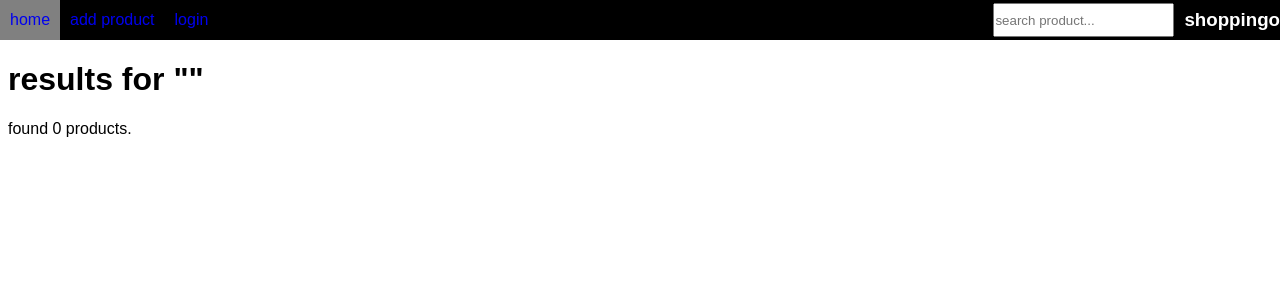
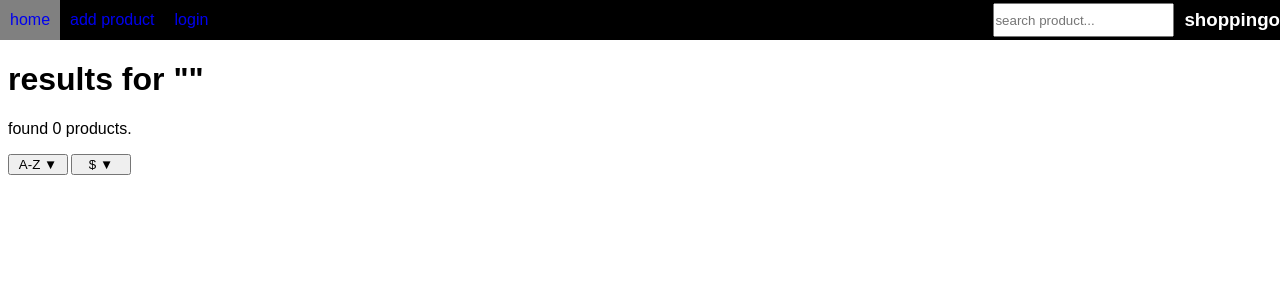
Before and after one commit to dominik74/eshop, a React (Vite) app: page /search in a window 1280 px wide. Shown: the top 300 px of the page. Built offline with nearby package versions, Linux system fonts and the light colour scheme.

Commit message:
add sorting panel

```diff
--- a/src/components/ProductList.tsx
+++ b/src/components/ProductList.tsx
@@ -1,14 +1,48 @@
 import { Link } from 'react-router-dom';
 import s from '../less/product_list.module.less';
 import type { Product } from '../types/Product';
+import { useState } from 'react';
 
 interface Props {
     products: Product[];
+    setProducts: React.Dispatch<React.SetStateAction<Product[]>>;
 }
 
 export default function ProductList(props: Props) {
+    const [isAzAscending, setIsAzAscending] = useState<boolean>(false);
+    const [isPriceAscending, setIsPriceAscending] = useState<boolean>(false);
+    const [activeFilter, setActiveFilter] = useState<number>(0);
+
+    function sortAz() {
+        const sortedProducts = isAzAscending ?
+            [...props.products].sort((a, b) => b.name.localeCompare(a.name))
+                :
+            [...props.products].sort((a, b) => a.name.localeCompare(b.name));
+
+        props.setProducts(sortedProducts);
+        setIsAzAscending(!isAzAscending);
+        setActiveFilter(1);
+    }
+
+    function sortPrice() {
+        const sortedProducts = isPriceAscending ?
+            [...props.products].sort((a, b) => Number(b.price) - Number(a.price))
+                :
+            [...props.products].sort((a, b) => Number(a.price) - Number(b.price));
+
+        props.setProducts(sortedProducts);
+        setIsPriceAscending(!isPriceAscending);
+        setActiveFilter(2);
+    }
+
     return (
-        <div className={`${s.component} ${s.grid}`}>
+        <div className={s.component}>
+            <div className={s.sortbar}>
+                <button onClick={sortAz} className={activeFilter === 1 ? s.activeFilter : ''}>A-Z {isAzAscending ? '▲' : '▼'}</button>
+                <button onClick={sortPrice} className={activeFilter === 2 ? s.activeFilter : ''}>$ {isPriceAscending ? '▲' : '▼'}</button>
+            </div>
+
+            <div className={s.grid}>
                 {props.products.map(prod => (
                     <div
                         className={s.card}
@@ -25,5 +59,6 @@ export default function ProductList(props: Props) {
                     </div>
                 ))}
             </div>
+        </div>
     )
 }
--- a/src/components/pages/HomePage.tsx
+++ b/src/components/pages/HomePage.tsx
@@ -29,7 +29,7 @@ export default function HomePage(props: Props) {
     return (
         <>
             <h1>home</h1>
-            <ProductList products={products} />
+            <ProductList products={products} setProducts={setProducts} />
         </>
     );
 }
--- a/src/components/pages/SearchResultsPage.tsx
+++ b/src/components/pages/SearchResultsPage.tsx
@@ -39,7 +39,7 @@ export default function SearchResultsPage(props: Props) {
         <>
             <h1>results for "{query.get('q')}"</h1>
             <p>found {products.length} products.</p>
-            <ProductList products={products} />
+            <ProductList products={products} setProducts={setProducts} />
         </>
     )
 }
--- a/src/less/product_list.module.less
+++ b/src/less/product_list.module.less
@@ -1,4 +1,18 @@
 @import 'colors.less';
+
+.sortbar {
+    margin-bottom: 10px;
+
+    button {
+        margin-right: 3px;
+        width: 60px;
+
+        &.activeFilter {
+            border: 2px solid dodgerblue;
+            border-radius: 3px;
+        }
+    }
+}
 
 .grid {
     display: flex;
```
Lines whose indentation alone changed are shown as unchanged.
